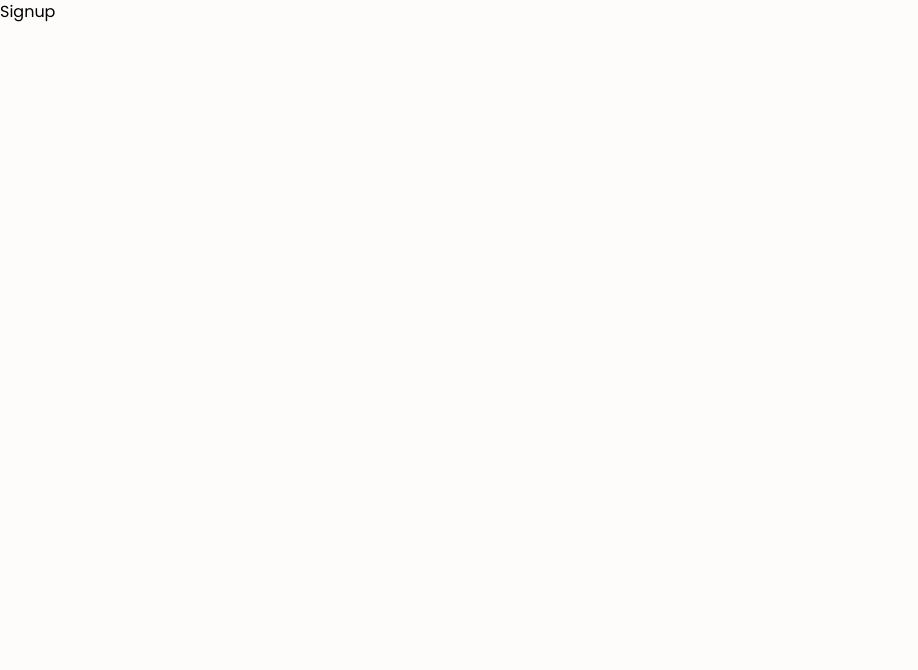
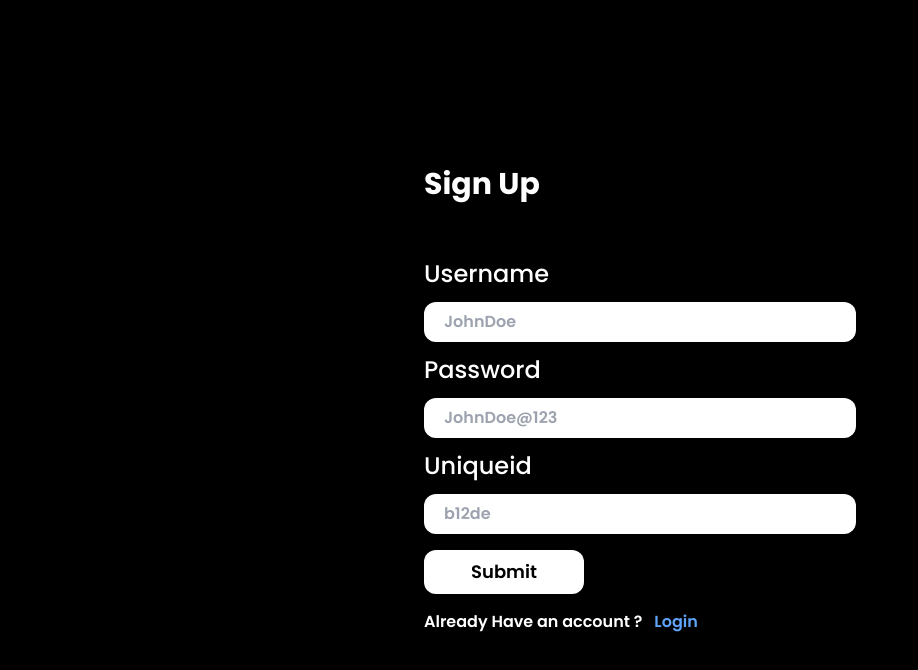
Before and after one commit to mridul891/FinalYearProjects, a React (Vite) app: page /signup in a window 1280 px wide. Shown: the top 670 px of the page, without its empty margins (0-918 px from the left). Built offline with nearby package versions, Linux system fonts and the light colour scheme.

Commit message:
Done with signup Page and routing

```diff
--- a/src/App.jsx
+++ b/src/App.jsx
@@ -1,13 +1,15 @@
 import { Route, Routes } from "react-router-dom";
 import LandingPage from "./Components/LandingPage";
-import {Signin} from "./Components/Signin";
-import Signup from "./Components/Signup";
+import { Signin } from "./Components/Signin";
+import { Signup } from "./Components/Signup";
+import Dashboard from "./Components/Dashboard";
 
 const App = () => {
   return (
     <div className="h-screen w-screen bg-[#FEFBFB]">
       <Routes>
         <Route path="/" element={<LandingPage />} />
+        <Route path="/dashboard" element={<Dashboard/>} />
         <Route path="/signin" element={<Signin />} />
         <Route path="/signup" element={<Signup />} />
       </Routes>
--- /dev/null
+++ b/src/Components/Dashboard.jsx
@@ -0,0 +1,5 @@
+const Dashboard = () => {
+  return <div>Dashboard</div>;
+};
+
+export default Dashboard;
--- a/src/Components/Signup.jsx
+++ b/src/Components/Signup.jsx
@@ -1,9 +1,56 @@
-import React from 'react'
+import { useState } from "react";
+import { Label } from "./ui/label";
+import { Link } from "react-router-dom";
 
-const Signup = () => {
+
+
+export function Signup() {
+  const [username, setUsername] = useState("");
+  const [password, setPassword] = useState("");
+  const [uniqueId , setUniqueId] =useState("")
   return (
-    <div>Signup</div>
-  )
+    <div className="w-full bg-black text-white h-full flex justify-center items-center ">
+      <div className=" p-10 flex flex-col justify-center w-full gap-2 lg:gap-4 lg:w-[40%] ">
+        <div>
+          <h1 className="text-3xl font-bold text-center mb-10 lg:text-left">
+            Sign Up
+          </h1>
+        </div>
+        <div className="flex flex-col gap-3">
+          <Label className="text-2xl">Username</Label>
+          <input
+            placeholder="JohnDoe"
+            className="text-md rounded-xl px-5 py-2 font-semibold text-black"
+            onChange={(e) => setUsername(e.target.value)}
+          />
+          <Label className="text-2xl">Password</Label>
+          <input
+            placeholder="JohnDoe@123"
+            className="text-md rounded-xl px-5 py-2 font-semibold text-black"
+            onChange={(e) => setPassword(e.target.value)}
+          />
+           <Label className="text-2xl">Uniqueid</Label>
+          <input
+            placeholder="b12de"
+            className="text-md rounded-xl px-5 py-2 font-semibold text-black"
+            onChange={(e) => setUniqueId(e.target.value)}
+          />
+        </div>
+
+        <div>
+          <button className="bg-white text-black w-[10rem] rounded-xl text-lg py-2 font-semibold ">
+            Submit
+          </button>
+        </div>
+        <div>
+          <p className="font-semibold">
+            Already Have an account ?
+            <span className="text-blue-400 ml-3">
+              <Link to="/signin">Login</Link>
+            </span>
+          </p>
+        </div>
+      </div>
+    </div>
+  );
 }
-
-export default Signup
```
